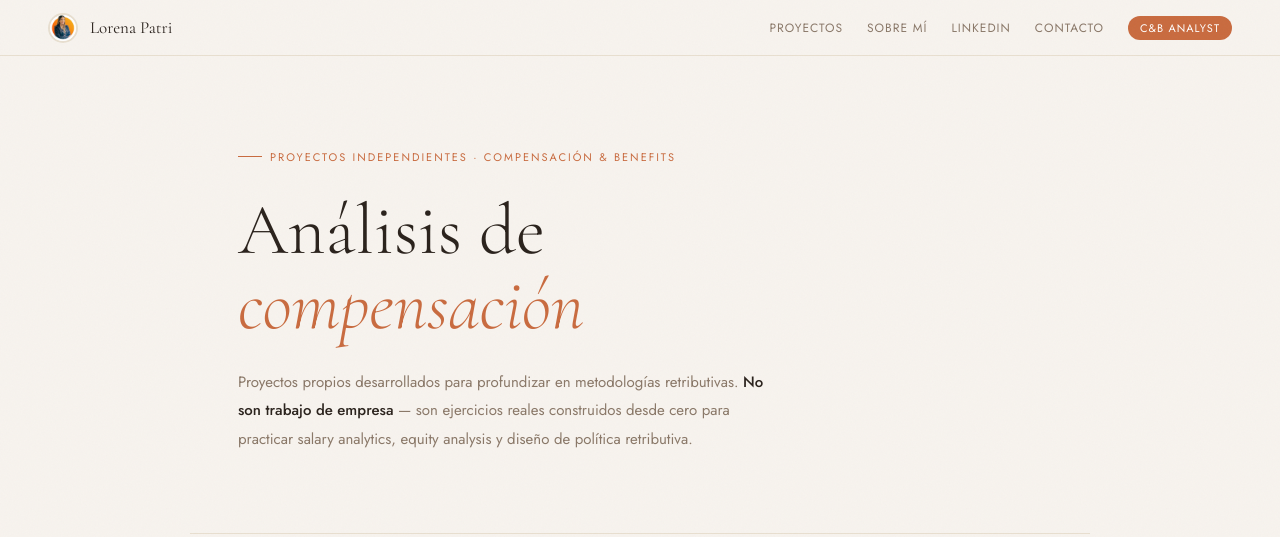
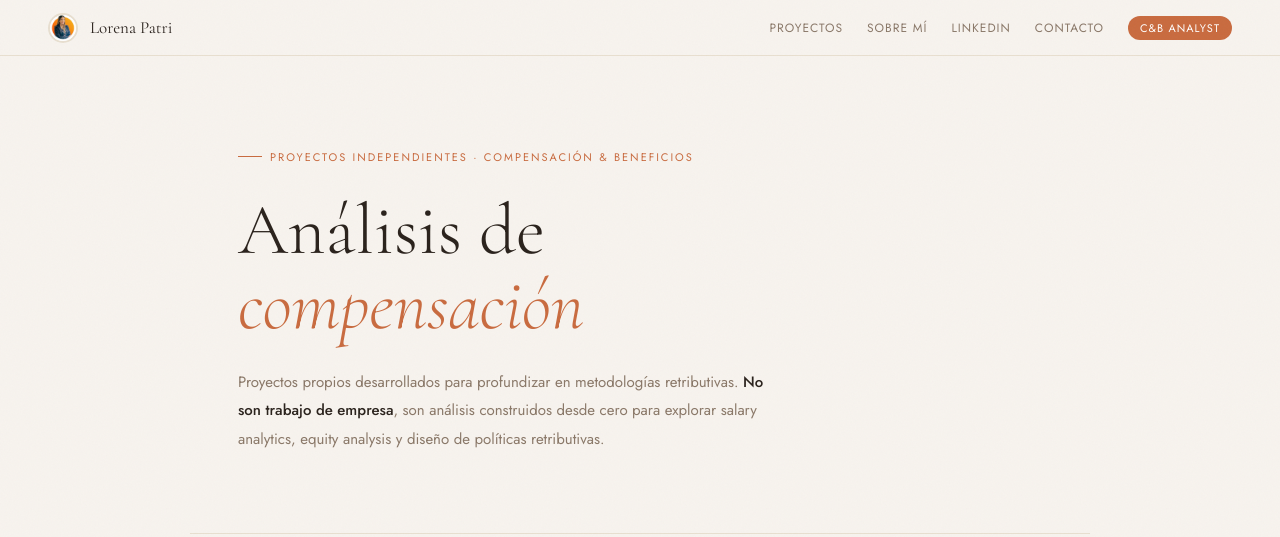
Before and after one commit to aurelpow/lorena-portofolio, a Jekyll site: the page built from projects.md, in a window 1280 px wide and 900 px high. Shown: the top 537 px of the window. Built offline with Jekyll 4.4.1, drawn with Linux system fonts in a browser that asks for light colours.

Commit message:
[C024] Update Proyectos page hero copy

```diff
--- a/projects.md
+++ b/projects.md
@@ -1,7 +1,7 @@
 ---
 layout: projects
 title: Proyectos
-hero_tag: "Proyectos independientes · Compensación &amp; Benefits"
-hero_title: "Análisis de<br><em>compensación</em>"
-hero_description: "Proyectos propios desarrollados para profundizar en metodologías retributivas. <strong>No son trabajo de empresa</strong> — son ejercicios reales construidos desde cero para practicar salary analytics, equity analysis y diseño de política retributiva."
+hero_tag: Proyectos independientes · Compensación &amp; Beneficios
+hero_title: Análisis de<br><em>compensación</em>
+hero_description: Proyectos propios desarrollados para profundizar en metodologías retributivas. <strong>No son trabajo de empresa</strong>, son análisis construidos desde cero para explorar salary analytics, equity analysis y diseño de políticas retributivas.
 ---
```
